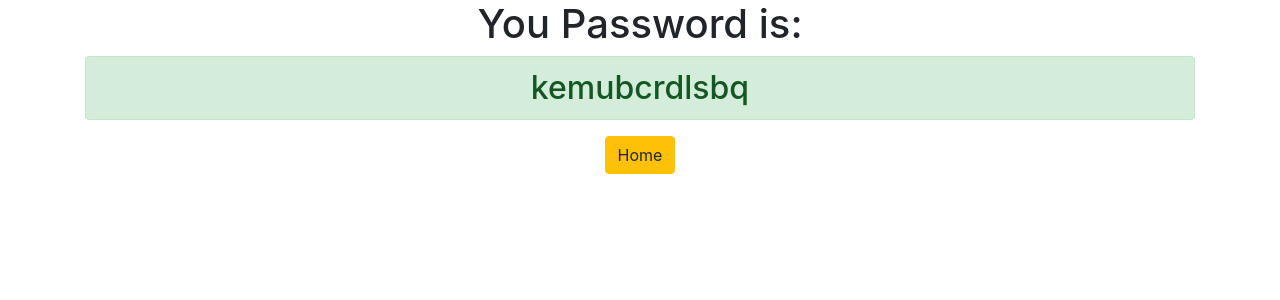
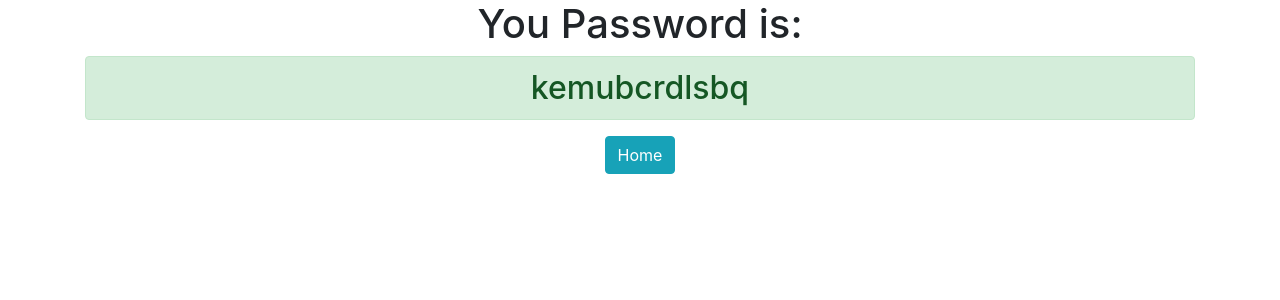
Before and after one commit to PieterZuijdwijk/django3-password-generator, a Django app: page /password/ in a window 1280 px wide. Shown: the top 300 px of the page. Run offline with Django 3.2, Linux system fonts and the light colour scheme; some libraries are stand-ins or nearby versions.

Commit message:
I mage some tweaks

```diff
--- a/generator/templates/generator/password.html
+++ b/generator/templates/generator/password.html
@@ -2,5 +2,5 @@
 <div class='container text-center'>
   <h1>You Password is:</h1>
   <h2 class="alert alert-success">{{ password }}</h2>
-  <a href="{% url 'home' %}" class='btn btn-warning'>Home</a>
+  <a href="{% url 'home' %}" class='btn btn-info'>Home</a>
 </div>
--- a/password_generator/settings.py
+++ b/password_generator/settings.py
@@ -20,7 +20,7 @@ BASE_DIR = os.path.dirname(os.path.dirname(os.path.abspath(__file__)))
 # See https://docs.djangoproject.com/en/3.0/howto/deployment/checklist/
 
 # SECURITY WARNING: keep the secret key used in production secret!
-SECRET_KEY = '7@l5!qa3r5_ojzxh1!6!mz5sikvyuak#2icrla%ssa@@or3rqn'
+SECRET_KEY = '7@l5!qa3r5_ojzxh1!6!mdasklkdlasadz5sikvyuak#2icrla%ssa@@or3rqn'
 
 # SECURITY WARNING: don't run with debug turned on in production!
 DEBUG = True
```
